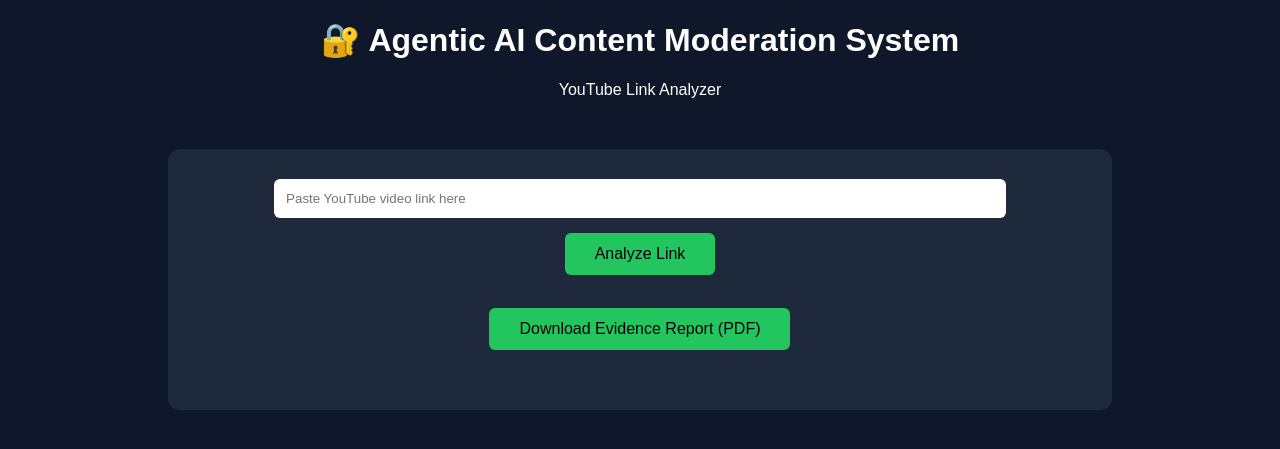
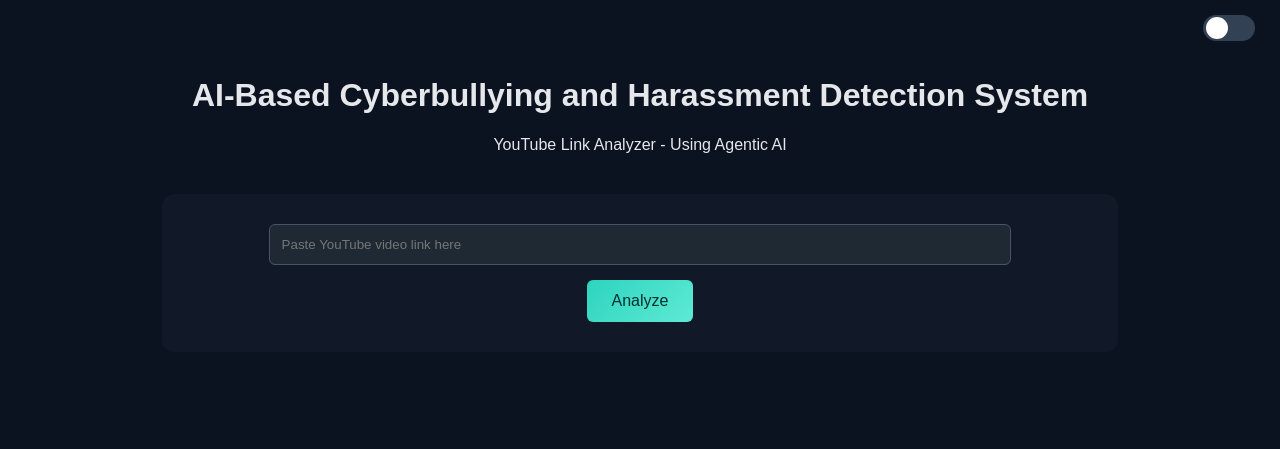
Before and after one commit to lisaghimire12/cyberbullying-detection-system, a Django app: page / in a window 1280 px wide. Shown: the top 449 px of the page. Run offline with Django 5.2, Linux system fonts and the light colour scheme; parts of the project's set-up code (start-up, migrations or seed data) failed here and were passed over.

Commit message:
Made the UI better

```diff
--- a/backend/templates/index.html
+++ b/backend/templates/index.html
@@ -1,67 +1,211 @@
 <!DOCTYPE html>
 <html>
 <head>
-<title>Agentic AI Content Moderation System</title>
+<title>Agentic AI Harassment & Cyberbullying Detection</title>
 
 <style>
 
+/* ---------------- THEME VARIABLES ---------------- */
+:root{
+  --bg:#0b1220;
+  --panel:#111827;
+  --card:#0f172a;
+  --text:#e5e7eb;
+  --input-bg:#1f2933;
+  --input-text:#e5e7eb;
+  --accent:#2dd4bf;        /* soft teal */
+  --accent-soft:#5eead4;
+}
+
+.light{
+  --bg:#f8fafc;
+  --panel:#ffffff;
+  --card:#f1f5f9;
+  --text:#0f172a;
+  --input-bg:#ffffff;
+  --input-text:#0f172a;
+  --accent:#0ea5a4;
+  --accent-soft:#14b8a6;
+}
+
+/* ---------------- BASE ---------------- */
 body{
-    background:#0f172a;
-    color:white;
+  background:var(--bg);
+  color:var(--text);
   font-family:Arial;
   text-align:center;
+  margin:0;
+  opacity:0;
+  animation:fade 1s forwards;
+  animation-delay:0.5s;
 }
 
+@keyframes fade{to{opacity:1;}}
+
+/* ---------------- TOP BAR ---------------- */
+.topHeader{
+  display:flex;
+  justify-content:flex-end;
+  padding:15px 25px;
+}
+
+/* ---------------- SWITCH ---------------- */
+.switch{
+  position:relative;
+  width:52px;
+  height:26px;
+}
+.switch input{display:none;}
+
+.slider{
+  position:absolute;
+  inset:0;
+  background:#334155;
+  border-radius:26px;
+  cursor:pointer;
+  transition:0.4s;
+}
+.slider:before{
+  content:"";
+  position:absolute;
+  width:22px;
+  height:22px;
+  background:white;
+  border-radius:50%;
+  top:2px;
+  left:3px;
+  transition:0.4s;
+}
+input:checked + .slider{
+  background:var(--accent);
+}
+input:checked + .slider:before{
+  transform:translateX(24px);
+}
+
+/* ---------------- CONTAINER ---------------- */
 .container{
   width:70%;
   margin:auto;
-    margin-top:50px;
+  margin-top:40px;
   padding:30px;
-    background:#1e293b;
+  background:var(--panel);
   border-radius:12px;
 }
 
-input{
+/* ---------------- INPUT ---------------- */
+input[type=text]{
   width:80%;
   padding:12px;
   border-radius:6px;
-    border:none;
+  border:1px solid #475569;
+  background:var(--input-bg);
+  color:var(--input-text);
 }
 
+/* ---------------- BUTTON ---------------- */
 button{
-    padding:12px 30px;
+  padding:12px 25px;
   margin-top:15px;
-    background:#22c55e;
-    color:black;
+  background:linear-gradient(135deg,var(--accent),var(--accent-soft));
+  color:#042f2e;
   font-size:16px;
   border:none;
   border-radius:6px;
   cursor:pointer;
+  transition:0.3s;
 }
 
 button:hover{
+  transform:scale(1.05);
   opacity:0.9;
 }
 
+/* ---------------- LOADER ---------------- */
+#loader{
+  display:none;
+  margin-top:25px;
+}
+.spinner{
+  width:45px;
+  height:45px;
+  border:5px solid #334155;
+  border-top:5px solid var(--accent);
+  border-radius:50%;
+  margin:auto;
+  animation:spin 1s linear infinite;
+}
+@keyframes spin{to{transform:rotate(360deg);}}
+
+/* ---------------- DASHBOARD ---------------- */
+#dashboard{
+  display:none;
+  margin-top:30px;
+}
+.grid{
+  display:grid;
+  grid-template-columns:repeat(auto-fit,minmax(180px,1fr));
+  gap:15px;
+}
+.card{
+  background:var(--card);
+  padding:20px;
+  border-radius:10px;
+  transition:0.3s;
+}
+.card:hover{
+  transform:translateY(-6px) scale(1.03);
+  box-shadow:0 0 15px var(--accent);
+}
+
+/* ---------------- RESULTS PAGE ---------------- */
+#resultsPage{
+  position:fixed;
+  top:0;
+  left:100%;
+  width:100%;
+  height:100%;
+  background:var(--bg);
+  padding:40px 60px;
+  overflow-y:auto;
+  transition:0.6s;
+}
+#resultsPage.active{left:0;}
+
+.topBar{
+  display:flex;
+  justify-content:space-between;
+  max-width:900px;
+  margin:auto;
+}
+
+/* ---------------- RESULTS ---------------- */
 .results{
-    margin-top:30px;
+  max-width:900px;
+  margin:20px auto;
   text-align:left;
 }
 
+/* Scroll animation */
+.reveal{
+  opacity:0;
+  transform:translateY(30px);
+  transition:0.6s;
+}
+.reveal.show{
+  opacity:1;
+  transform:translateY(0);
+}
+
 .normal{
-    color:#22c55e;
+  color:#34d399;
   padding:8px;
 }
 
 .blocked{
-    color:#ef4444;
-    border-bottom:1px solid #334155;
+  color:#fb7185;
+  border-bottom:1px solid #475569;
   padding:10px;
-}
-
-.hash{
-    font-size:12px;
-    color:#facc15;
 }
 
 </style>
@@ -69,129 +213,147 @@
 
 <body>
 
-<h1>🔐 Agentic AI Content Moderation System</h1>
-<p>YouTube Link Analyzer</p>
+<div class="topHeader">
+<label class="switch">
+<input type="checkbox" onchange="toggleTheme()">
+<span class="slider"></span>
+</label>
+</div>
+
+<h1>AI-Based Cyberbullying and Harassment Detection System</h1>
+<p>YouTube Link Analyzer - Using Agentic AI</p>
 
 <div class="container">
 
-<input type="text" id="url" placeholder="Paste YouTube video link here">
+<input type="text" id="url" placeholder="Paste YouTube video link here"><br>
+
+<button onclick="analyze()">Analyze</button>
+
+<div id="loader">
+<div class="spinner"></div>
+<p>Analyzing...</p>
+</div>
+
+<div id="dashboard">
+
+<h2>Dashboard Summary</h2>
+
+<div class="grid">
+  <div class="card" id="total"></div>
+  <div class="card" id="normal"></div>
+  <div class="card" id="abusive"></div>
+  <div class="card" id="cyber"></div>
+  <div class="card" id="hate"></div>
+  <div class="card" id="flagged"></div>
+</div>
+
 <br>
+<button onclick="openResults()">View Comments</button>
 
-<button onclick="analyze()">Analyze Link</button>
-<br><br>
+</div>
 
-<button onclick="downloadReport()">Download Evidence Report (PDF)</button>
+</div>
 
-<!-- DASHBOARD -->
-<div id="dashboard" style="margin-top:30px;"></div>
+<!-- RESULTS PAGE -->
+<div id="resultsPage">
 
-<!-- RESULTS -->
+<div class="topBar">
+<button onclick="closeResults()">⬅ Back</button>
+<button onclick="downloadReport()">Download PDF</button>
+</div>
+
+<h2>Comment Analyzer</h2>
 <div class="results" id="results"></div>
 
 </div>
 
 <script>
 
-// ------------------------------
-// ANALYZE LINK
-// ------------------------------
-async function analyze(){
-
-    const url = document.getElementById("url").value.trim();
-
-    if(url === ""){
-        alert("Please paste a YouTube link");
-        return;
+// THEME
+function toggleTheme(){
+ document.body.classList.toggle("light");
 }
 
-    const dashboard = document.getElementById("dashboard");
-    const resultsDiv = document.getElementById("results");
+// ANALYZE
+async function analyze(){
+ const url=document.getElementById("url").value.trim();
+ if(url===""){alert("Paste YouTube link");return;}
 
-    dashboard.innerHTML = "<p>⏳ Analyzing...</p>";
-    resultsDiv.innerHTML = "";
+ dashboard.style.display="none";
+ loader.style.display="block";
 
-    try{
-
-        const response = await fetch(
-            "http://127.0.0.1:8000/api/analyze-link/?url="
-            + encodeURIComponent(url)
+ const res=await fetch(
+ "http://127.0.0.1:8000/api/analyze-link/?url="+
+ encodeURIComponent(url)
  );
 
-        const data = await response.json();
+ const data=await res.json();
 
-        if(data.error){
-            dashboard.innerHTML = "";
-            resultsDiv.innerHTML = data.error;
-            return;
+ loader.style.display="none";
+ dashboard.style.display="block";
+
+ const s=data.summary;
+
+ total.innerHTML="Total Comments<br><b>"+s.total_comments+"</b>";
+ normal.innerHTML="Normal<br><b>"+s.normal+"</b>";
+ abusive.innerHTML="Abusive<br><b>"+s.abusive+"</b>";
+ cyber.innerHTML="Cyberbullying<br><b>"+s.cyberbullying+"</b>";
+ hate.innerHTML="Hate Speech<br><b>"+s.hate_speech+"</b>";
+ flagged.innerHTML="Total Flagged<br><b>"+s.total_flagged+"</b>";
+
+ results.innerHTML="";
+
+ data.results.forEach(item=>{
+  if(item.prediction==="NORMAL"){
+   results.innerHTML+=`<p class="normal reveal">✔ ${item.text}</p>`;
+  }else{
+   results.innerHTML+=`
+   <p class="blocked reveal">
+   ⚠ ${item.text}<br>
+   ${item.prediction}<br>
+   Confidence: ${item.confidence}<br>
+   Severity: ${item.severity_score}<br>
+   Risk: ${item.risk_level}<br>
+   Reason: ${item.explanation}<br>
+   Hash: ${item.hash}<br>
+   Time: ${item.timestamp}
+   </p>`;
+  }
+ });
+
+ observeReveal();
 }
 
-        // ---------------------------
-        // DASHBOARD
-        // ---------------------------
-        const s = data.summary;
+// SCROLL REVEAL
+function observeReveal(){
+ const elements=document.querySelectorAll(".reveal");
+ const observer=new IntersectionObserver(entries=>{
+  entries.forEach(entry=>{
+   if(entry.isIntersecting){
+    entry.target.classList.add("show");
+   }
+  });
+ });
 
-        dashboard.innerHTML = `
-            <h2>📊 Dashboard Summary</h2>
-            <p>Total Comments: ${s.total_comments}</p>
-            <p>Normal: ${s.normal}</p>
-            <p>Abusive: ${s.abusive}</p>
-            <p>Cyberbullying: ${s.cyberbullying}</p>
-            <p>Hate Speech: ${s.hate_speech}</p>
-            <p>Total Flagged: ${s.total_flagged}</p>
-            <hr>
-        `;
-
-        // ---------------------------
-        // RESULTS
-        // ---------------------------
-        data.results.forEach(item => {
-
-            if(item.prediction === "NORMAL"){
-                resultsDiv.innerHTML += `
-                    <p class="normal">
-                        ✔ ${item.text}
-                    </p>
-                `;
-            }
-            else{
-                resultsDiv.innerHTML += `
-                    <p class="blocked">
-                        ⚠ ${item.text}<br>
-                        <b>${item.prediction}</b><br>
-                        Confidence: ${item.confidence}<br>
-                        Severity Score: ${item.severity_score}<br>
-                        Risk Level: ${item.risk_level}<br>
-                        Hash: ${item.hash}<br>
-                        Time: ${item.timestamp}
-                    </p>
-                `;
+ elements.forEach(el=>observer.observe(el));
 }
 
-        });
-
+// NAV
+function openResults(){
+ resultsPage.classList.add("active");
 }
-    catch(err){
-        console.error(err);
-        alert("Backend connection failed");
-    }
+function closeResults(){
+ resultsPage.classList.remove("active");
 }
 
-
-// ------------------------------
-// DOWNLOAD PDF
-// ------------------------------
+// PDF
 function downloadReport(){
-
-    const url = document.getElementById("url").value.trim();
-
-    if(url === ""){
-        alert("Paste YouTube link first");
-        return;
-    }
+ const url=document.getElementById("url").value.trim();
+ if(url===""){alert("Paste YouTube link first");return;}
 
  window.open(
-        "http://127.0.0.1:8000/api/download-report/?url="
-        + encodeURIComponent(url)
+ "http://127.0.0.1:8000/api/download-report/?url="+
+ encodeURIComponent(url)
  );
 }
 
--- a/train_model.py
+++ b/train_model.py
@@ -9,7 +9,9 @@
 
 
 print("\nLoading dataset...")
-data = pd.read_csv("data/dataset.csv")
+data = pd.read_csv("data/dataset.csv", encoding="utf-8-sig")
+data.columns = data.columns.str.strip()
+
 
 print("Total Rows:", len(data))
 
```
Also changed, not shown: data/dataset.csv. Lines whose indentation alone changed are shown as unchanged.
